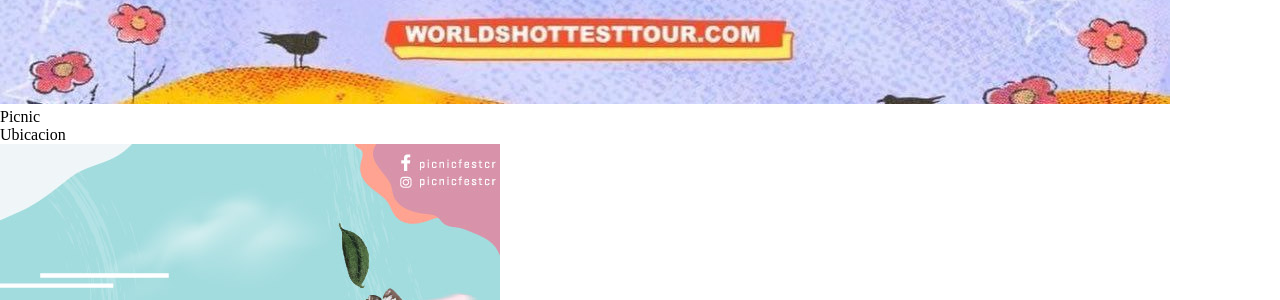
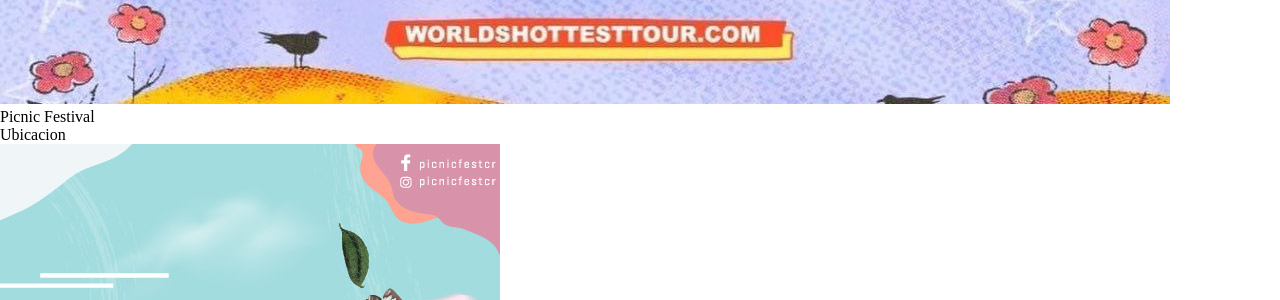
Before and after one commit to alegonq22/IParcial, a Spring Boot app: page / in a window 1280 px wide; the page is wider, and only the part inside the window is pictured. Shown: the part 2448-2748 px from the top of that part. Run offline with Spring Boot 4, Linux system fonts and the light colour scheme.

Commit message:
Alejandro González Quesada

```diff
--- a/src/main/resources/static/index.html
+++ b/src/main/resources/static/index.html
@@ -58,7 +58,7 @@
             </article>
 
             <article>
-                <header> Picnic</header>
+                <header> Picnic Festival</header>
                 <Footer>Ubicacion </footer>
                 <figure>
 
```
